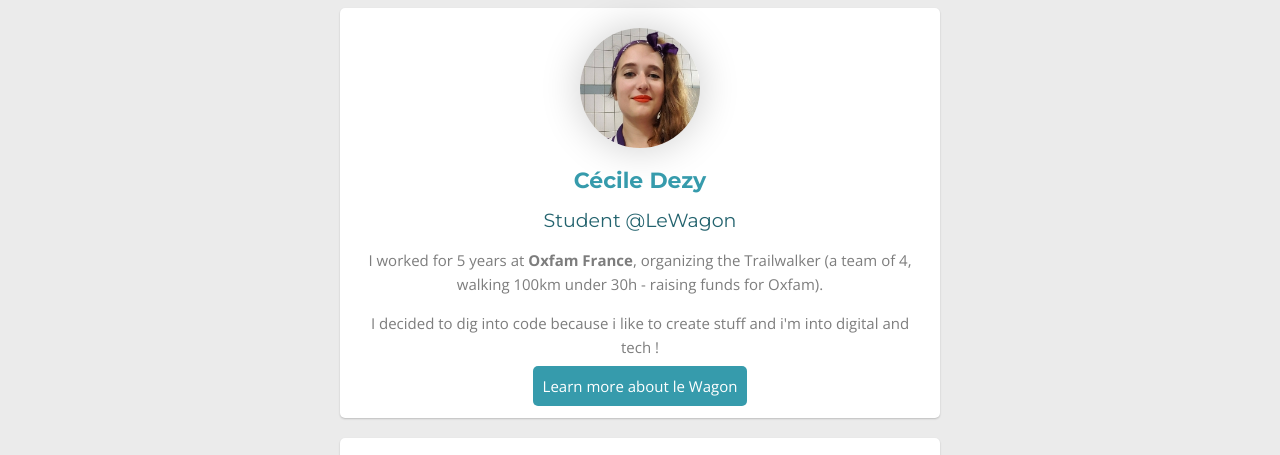
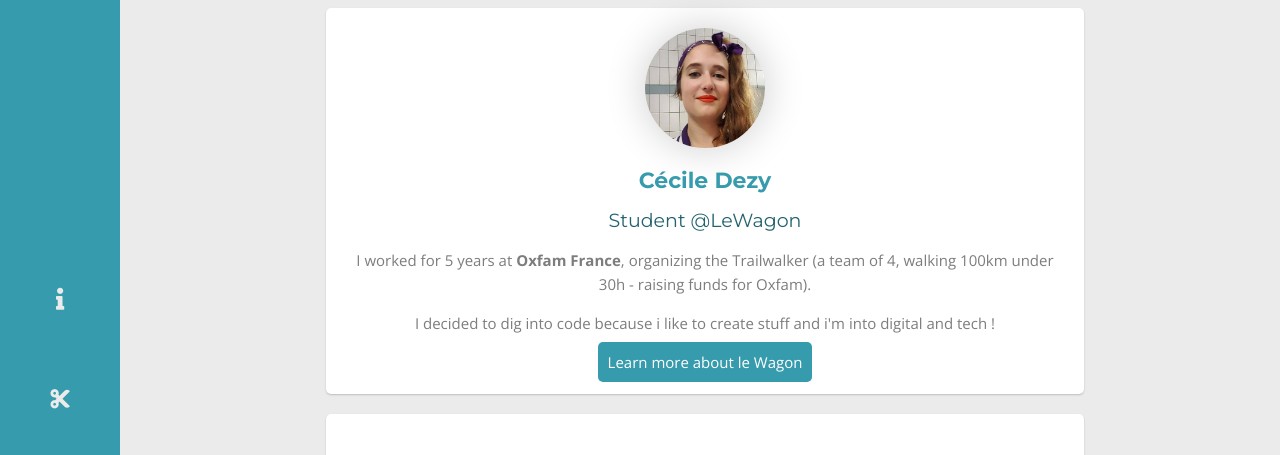
Before and after one commit to cecile-dzy-ncl/profile, a plain HTML site: page index.html in a window 1280 px wide. Shown: the top 455 px of the page. Drawn offline with nearby package versions, Linux system fonts and the light colour scheme.

Commit message:
enhanced my profile with a fixed sidebar

```diff
--- a/index.html
+++ b/index.html
@@ -10,8 +10,31 @@
 </head>
 
 <body>
-  <div class="container">
-    <div class="card text-center">
+  <div id="sidebar">
+    <div>
+      <ul>
+        <li>
+          <a href="#info"><i class="fas fa-info"></i>
+          </a>
+        </li>
+      </ul>
+      <ul>
+        <li>
+          <a href="#sewings"><i class="fas fa-cut"></i>
+          </a>
+        </li>
+      </ul>
+      <ul>
+        <li>
+          <a href="#footer"><i class="fas fa-fast-forward"></i>
+          </a>
+        </li>
+      </ul>
+    </div>
+  </div>
+
+  <div class="container" id="page-content">
+    <div class="card text-center" id="info">
       <img src="images/cd_profile_pic.jpg" alt="profil pic" id="img-profile" class="img-circle">
       <h1>Cécile Dezy</h1>
       <h2>Student @LeWagon</h2>
@@ -41,9 +64,9 @@
       </ul>
     </div>
 
-    <div class="card text-center">
+    <div class="card text-center" id="sewings">
       <h2>My 3 last sewings</h2>
-      <table id="sewings">
+      <table>
         <thead></thead>
         <tbody>
           <tr>
@@ -72,7 +95,7 @@
       </table>
     </div>
 
-    <div class="card text-center">
+    <div class="card text-center" id="footer">
       <h2>About this page</h2>
       <p>This page has been coded during the
         <a href="https://www.lewagon.com/fr" alt="Le Wagon Fullstack Program" target="_blank">FullStack program @LeWagon
--- a/style.css
+++ b/style.css
@@ -38,8 +38,12 @@ a:hover{
 }
 
 .container {
-  width: 600px;   /* This sets the width */
-  margin: 0 auto; /* This automatically sets left/right margins */
+  position: relative;
+  /*top: 0;*/
+  margin: 0 auto;
+  max-width: 60%;
+  left: 65px;
+  width: calc(100% - 120px);   /* This sets the width */
 }
 
 .card {
@@ -114,6 +118,28 @@ table {
   font-size: 35px;
 }
 
+.fas.fa-info, .fas.fa-cut, .fas.fa-fast-forward {
+  font-size: 22px;
+  color: #EBEBEB;
+}
+
+#sidebar {
+  background-color: #369BAC;
+  position: fixed;
+  left: 0px;
+  top: 0px;
+  bottom: 0px;
+  width: 120px;
+  text-align: center;
+  display: flex;
+  justify-content: center;
+  align-items: center;
+}
+
+#sidebar ul {
+    list-style: none;
+}
+
 #sewings {
   font-weight: 300;
   font-size: 15px;
```
